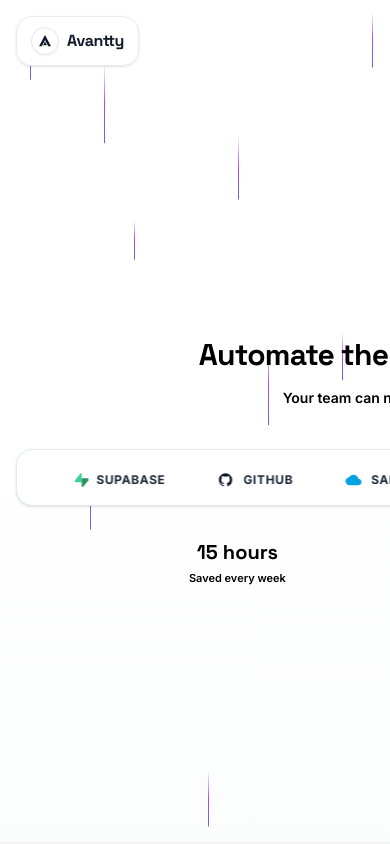
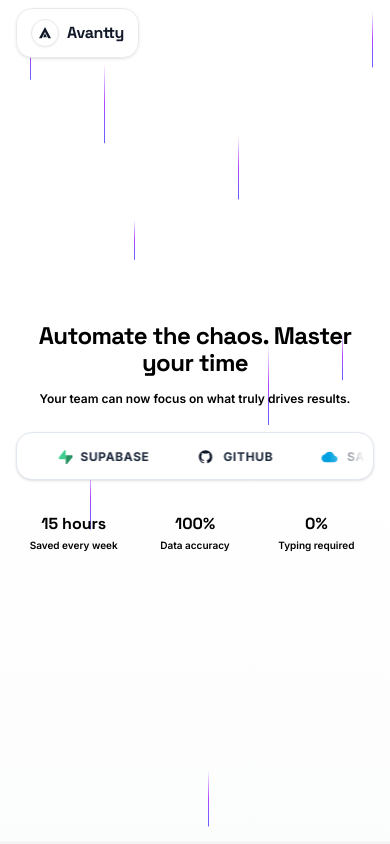
Before and after one commit to FliickzzzZ/Landing-Page, a React (Vite) app: page / in a window 390 px wide. Shown: the top 844 px of the page. Built offline with nearby package versions, Linux system fonts and the light colour scheme.

Commit message:
Fix hero section mobile layout, vertical centering and viewport clipping

```diff
--- a/src/components/Header.tsx
+++ b/src/components/Header.tsx
@@ -27,7 +27,7 @@ export const Header: React.FC<HeaderProps> = ({ onNavigate }) => {
   };
 
   return (
-    <header id="app-header" className="fixed top-0 left-0 right-0 z-50 w-full bg-transparent transition-all duration-300 pointer-events-none pt-4 sm:pt-6 pb-2">
+    <header id="app-header" className="fixed top-0 left-0 right-0 z-50 w-full bg-transparent transition-all duration-300 pointer-events-none pt-2 sm:pt-6 pb-2">
       <div className="w-full px-4 sm:px-6 lg:px-10 flex items-center justify-start">
         {/* Brand Card Pinned to Top Left with absolute mobile safety margin */}
         <div className="flex items-center justify-start">
--- a/src/components/Hero.tsx
+++ b/src/components/Hero.tsx
@@ -11,16 +11,16 @@ interface HeroProps {
 
 export const Hero: React.FC<HeroProps> = () => {
   return (
-    <section id="hero-section" className="relative min-h-screen w-full flex flex-col overflow-hidden">
-      <BackgroundBeamsWithCollision className="min-h-screen w-full pt-32 sm:pt-20 pb-12 flex flex-col justify-center items-center bg-gradient-to-b from-white via-white to-gray-50/50">
-        <div className="max-w-5xl mx-auto px-4 sm:px-6 lg:px-8 relative z-20 flex flex-col items-center text-center my-auto">
+    <section id="hero-section" className="relative min-h-[100dvh] w-full flex flex-col justify-center overflow-hidden">
+      <BackgroundBeamsWithCollision className="min-h-[100dvh] w-full pt-16 sm:pt-24 pb-8 sm:pb-12 flex flex-col justify-center items-center bg-gradient-to-b from-white via-white to-gray-50/50">
+        <div className="max-w-5xl mx-auto px-4 sm:px-6 lg:px-8 relative z-20 flex flex-col items-center text-center my-auto w-full">
 
           {/* Main Title - Black typography, centered, high-impact */}
           <motion.h1
             initial={{ opacity: 0, y: 16 }}
             animate={{ opacity: 1, y: 0 }}
             transition={{ duration: 0.6, delay: 0.1 }}
-            className="font-display text-3xl sm:text-6xl md:text-7xl font-extrabold text-[#000000] tracking-tight leading-[1.1] max-w-4xl mx-auto mb-4 sm:mb-6"
+            className="font-display text-2xl sm:text-5xl md:text-7xl font-extrabold text-[#000000] tracking-tight leading-[1.12] max-w-4xl mx-auto mb-3 sm:mb-6"
           >
             Automate the chaos. Master your time
           </motion.h1>
@@ -33,7 +33,7 @@ export const Hero: React.FC<HeroProps> = () => {
               duration: 0.6,
               delay: 0.2
             }}
-            className="text-sm sm:text-lg md:text-xl text-[#000000] font-semibold max-w-2xl mx-auto leading-relaxed mb-6 px-2"
+            className="text-xs sm:text-lg md:text-xl text-[#000000] font-semibold max-w-2xl mx-auto leading-relaxed mb-3 sm:mb-6 px-1"
           >
             Your team can now focus on what truly drives results.
           </motion.p>
@@ -43,14 +43,14 @@ export const Hero: React.FC<HeroProps> = () => {
             initial={{ opacity: 0, y: 10 }}
             animate={{ opacity: 1, y: 0 }}
             transition={{ duration: 0.8, delay: 0.3 }}
-            className="w-full max-w-4xl my-4 sm:my-6 py-2.5 sm:py-3 px-3 sm:px-4 rounded-2xl bg-white border border-slate-200 shadow-sm overflow-hidden"
+            className="w-full max-w-4xl my-3 sm:my-6 py-2 sm:py-3 px-2 sm:px-4 rounded-2xl bg-white border border-slate-200 shadow-sm overflow-hidden"
           >
             <LogoLoop
               logos={techLogos}
               speed={60}
               direction="left"
-              logoHeight={28}
-              gap={28}
+              logoHeight={24}
+              gap={24}
               hoverSpeed={0}
               scaleOnHover
               fadeOut
@@ -63,25 +63,25 @@ export const Hero: React.FC<HeroProps> = () => {
             initial={{ opacity: 0 }}
             animate={{ opacity: 1 }}
             transition={{ duration: 0.8, delay: 0.5 }}
-            className="w-full max-w-2xl mt-2 sm:mt-4 pt-2 sm:pt-4 grid grid-cols-3 gap-2 sm:gap-10 text-center"
+            className="w-full max-w-2xl mt-3 sm:mt-4 pt-2 sm:pt-4 grid grid-cols-3 gap-1.5 sm:gap-10 text-center"
           >
             <div>
-              <div className="font-display text-xl sm:text-4xl font-extrabold text-[#000000]">
+              <div className="font-display text-base sm:text-4xl font-extrabold text-[#000000]">
                 <CountUp from={0} to={15} duration={2} /> hours
               </div>
-              <div className="text-[11px] sm:text-sm text-[#000000] font-semibold mt-1">Saved every week</div>
+              <div className="text-[10px] sm:text-sm text-[#000000] font-semibold mt-0.5 sm:mt-1">Saved every week</div>
             </div>
             <div>
-              <div className="font-display text-xl sm:text-4xl font-extrabold text-[#000000]">
+              <div className="font-display text-base sm:text-4xl font-extrabold text-[#000000]">
                 <CountUp from={0} to={100} duration={2} />%
               </div>
-              <div className="text-[11px] sm:text-sm text-[#000000] font-semibold mt-1">Data accuracy</div>
+              <div className="text-[10px] sm:text-sm text-[#000000] font-semibold mt-0.5 sm:mt-1">Data accuracy</div>
             </div>
             <div>
-              <div className="font-display text-xl sm:text-4xl font-extrabold text-[#000000]">
+              <div className="font-display text-base sm:text-4xl font-extrabold text-[#000000]">
                 <CountUp from={100} to={0} direction="down" duration={2} />%
               </div>
-              <div className="text-[11px] sm:text-sm text-[#000000] font-semibold mt-1">Typing required</div>
+              <div className="text-[10px] sm:text-sm text-[#000000] font-semibold mt-0.5 sm:mt-1">Typing required</div>
             </div>
           </motion.div>
 
```
